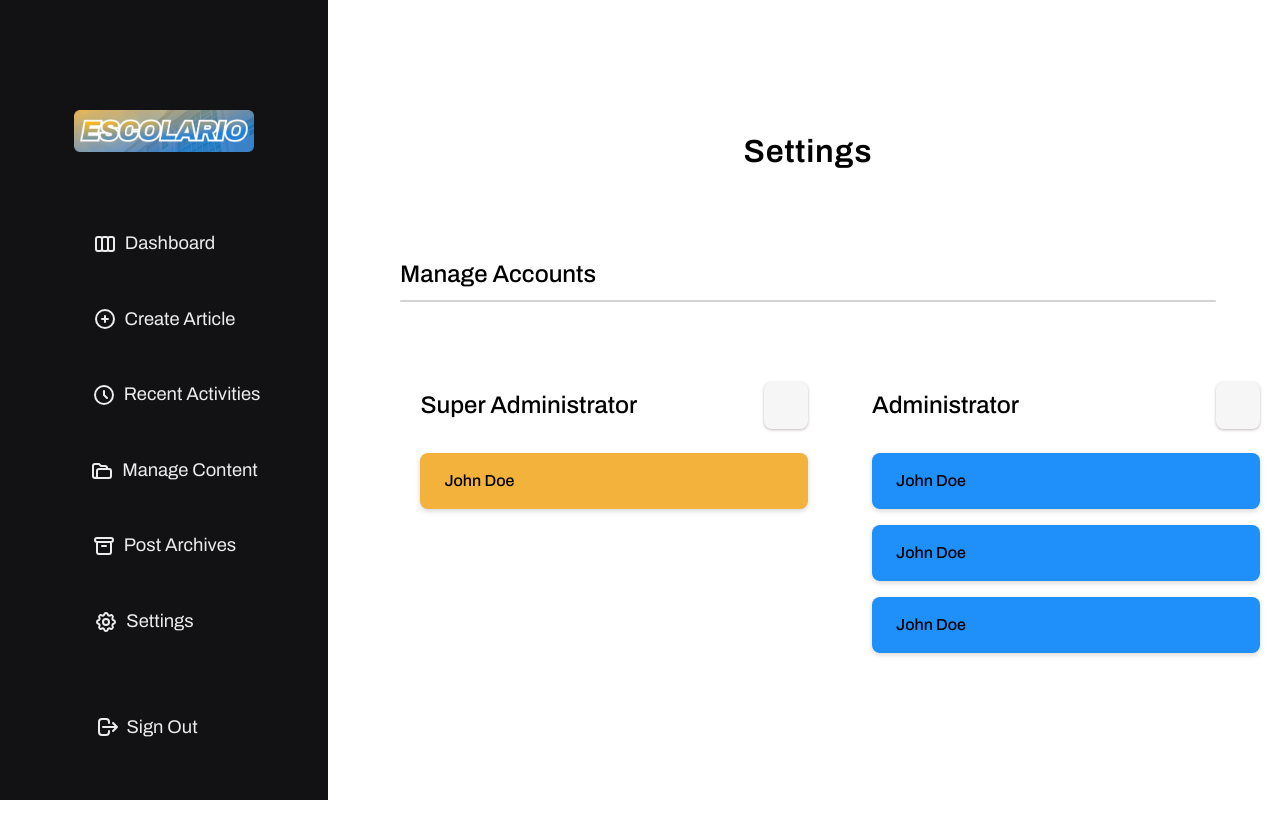
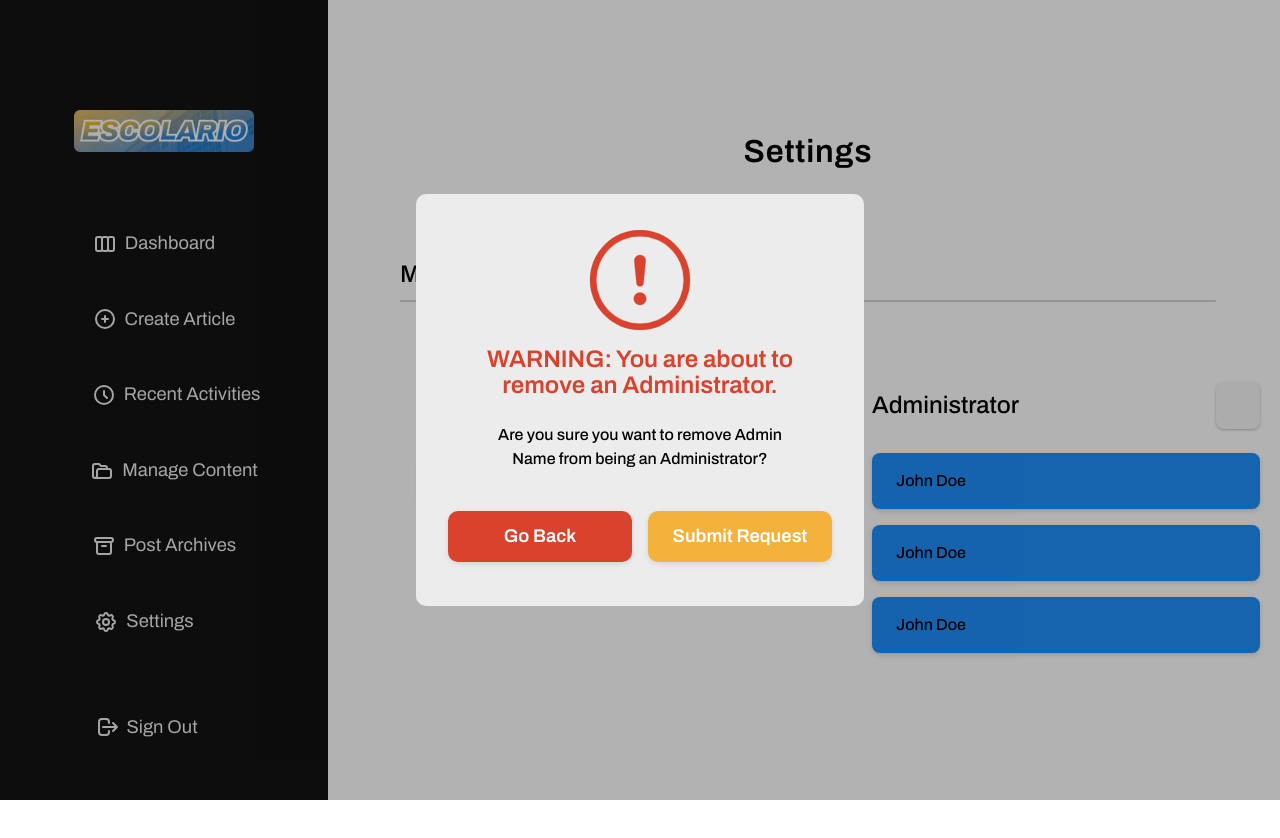
Before and after one commit to judgemongcal/se-becarios-cms, a React (Vite) app in the folder becarios-admin/: page /settings in a window 1280 px wide. Shown: the top 838 px of the page. Built offline with nearby package versions, Linux system fonts and the light colour scheme; some icons are missing; what @tiptap/extension-color would draw is missing.

Commit message:
created RemoveAdminModal component

```diff
--- a/becarios-admin/src/components/global/Modal.jsx
+++ b/becarios-admin/src/components/global/Modal.jsx
@@ -235,6 +235,24 @@ function DeleteReqSuccessModal() {
   );
 }
 
+function RemoveAdminModal() {
+  return (
+    <div className="modal-bg bg-brand-input md:bg-modal-bg  justify-cente fixed top-0 z-[1000] flex h-[100%] w-[100%] items-center">
+      <div className="modal-container bg-brand-input rounded-10 3xl:w-[25%] mx-auto flex w-[100%] flex-col justify-center px-[2rem] py-[2.25rem] text-center md:w-[50%] xl:w-[35%] 2xl:w-[500px]">
+        <BsExclamationCircle className="fill-brand-red stroke-brand-red mb-4 h-[100px] w-auto stroke-[0.055px]" />
+        <h1 className="text-brand-red mb-6 text-[1.5rem] font-semibold leading-[1.65rem]">
+          WARNING: You are about to remove an Administrator.
+        </h1>
+        <p className="mx-[3rem] mb-[2rem] text-[1rem] font-medium">
+          Are you sure you want to remove Admin Name from
+          being an Administrator?
+        </p>
+        <SubmitDeleteModalBtn />
+      </div>
+    </div>
+  );
+}
+
 function SignOutModal() {
   return (
     <div className="modal-bg bg-brand-input md:bg-modal-bg  justify-cente fixed top-0 z-[1000] flex h-[100%] w-[100%] items-center">
@@ -262,5 +280,6 @@ export {
   PostReqSuccessModal,
   EditReqSuccessModal,
   DeleteReqSuccessModal,
+  RemoveAdminModal,
   SignOutModal,
 };
--- a/becarios-admin/src/pages/Settings.jsx
+++ b/becarios-admin/src/pages/Settings.jsx
@@ -5,6 +5,7 @@ import AdminList from '../components/settings/AdminList';
 import SuperAdminList from '../components/settings/SuperAdminList';
 import AdminModal from '../components/settings/AdminModal';
 import { useSettingsContext } from '../hooks/useSettingsContext';
+import { RemoveAdminModal } from '../components/global/Modal';
 
 function Settings() {
   const { isAddAdminBtnClicked } = useSettingsContext();
@@ -31,6 +32,7 @@ function Settings() {
         </div>
       </div>
       {isAddAdminBtnClicked && <AdminModal />}
+      <RemoveAdminModal />
     </div>
   );
 }
```
